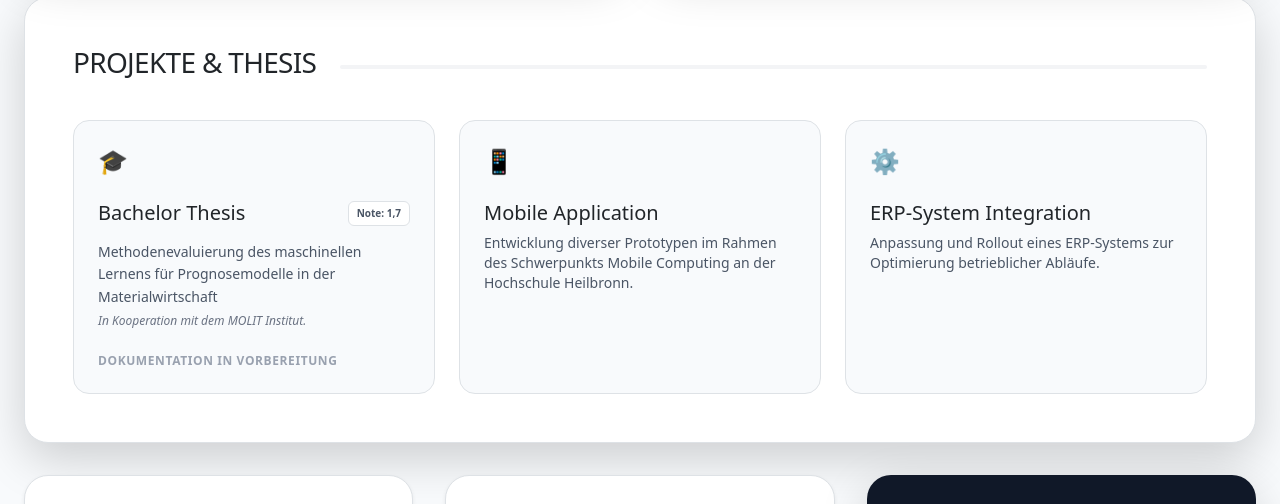
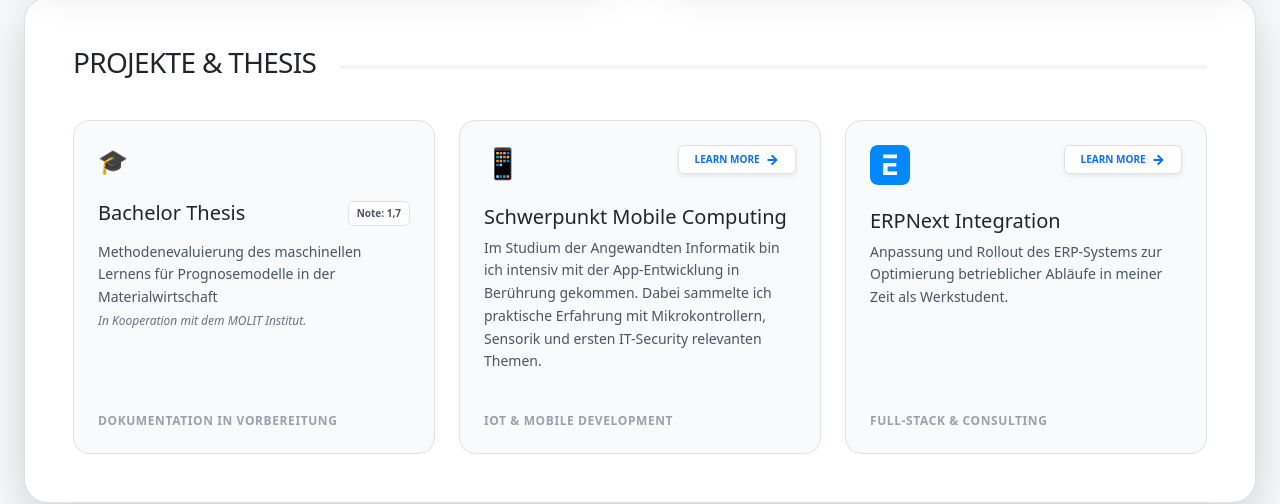
Before and after one commit to julianertle/Website, a React (Vite) app: page / in a window 1280 px wide. Shown: the part 747-1251 px from the top of the page. Built offline with nearby package versions, Linux system fonts and the light colour scheme; no server answers.

Commit message:
updated project tiles 1

```diff
--- a/src/assets/SvgIcons.jsx
+++ b/src/assets/SvgIcons.jsx
@@ -16,3 +16,24 @@ export const LocationIcon = ({ className }) => (
     <path d="M206.549,0L206.549,0c-82.6,0-149.3,66.7-149.3,149.3c0,28.8,9.2,56.3,22,78.899l97.3,168.399c6.1,11,18.4,16.5,30,16.5 c11.601,0,23.3-5.5,30-16.5l97.3-168.299c12.9-22.601,22-49.601,22-78.901C355.849,66.8,289.149,0,206.549,0z M206.549,193.4 c-30,0-54.5-24.5-54.5-54.5s24.5-54.5,54.5-54.5s54.5,24.5,54.5,54.5C261.049,169,236.549,193.4,206.549,193.4z" />
   </svg>
 );
+
+// Usage of Logo is permitted under the license and trademark of ERPNext see https://erpnext.com/license-trademark
+export const ERPNextIcon = ({ className }) => (
+  <svg
+    className={className}
+    viewBox="0 0 48 48"
+    xmlns="http://www.w3.org/2000/svg"
+    fill="none"
+  >
+    <path
+      d="M0 9.6C0 4.29807 4.29807 0 9.6 0H38.4C43.7019 0 48 4.29807 48 9.6V38.4C48 43.7019 43.7019 48 38.4 48H9.6C4.29807 48 0 43.7019 0 38.4V9.6Z"
+      fill="#0089FF"
+    />
+    <path
+      clipRule="evenodd"
+      fillRule="evenodd"
+      d="M32.3457 15.8147H31.5405H21.0734H15.8399V11.5205H32.3457V15.8147ZM21.0734 25.8787V31.7832H32.4798V36.0774H15.8398V21.5845H21.0734H31.5405V25.8787H21.0734Z"
+      fill="white"
+    />
+  </svg>
+);
--- a/src/components/Content.jsx
+++ b/src/components/Content.jsx
@@ -3,7 +3,12 @@ import portraitImage from "../assets/portrait.png";
 import SkillsInfo from "./ContentSections/SkillsInfo";
 import Languages from "./Languages";
 import Typewriter from "typewriter-effect";
-import { LinkedInIcon, GitHubIcon, LocationIcon } from "../assets/SvgIcons";
+import {
+  LinkedInIcon,
+  GitHubIcon,
+  LocationIcon,
+  ERPNextIcon,
+} from "../assets/SvgIcons";
 
 function Content() {
   const [activeTooltip, setActiveTooltip] = useState(null);
@@ -20,7 +25,6 @@ function Content() {
         {/* KARTE 1: PORTRAIT & INFO */}
         <div className="rounded-3xl shadow-lg bg-white overflow-visible transition-all duration-300 hover:shadow-xl border border-gray-100">
           <div className="flex flex-col lg:flex-row h-full overflow-visible">
-            {/* BILD-CONTAINER: overflow-visible ist hier der Schlüssel */}
             <div className="w-full lg:w-3/5 h-auto lg:h-full relative group overflow-visible">
               <a href="/about" className="block w-full h-full">
                 <img
@@ -65,7 +69,6 @@ function Content() {
 
                 <div className="flex-grow"></div>
 
-                {/* Untertitel: lg:text-lg macht den Text auf großen Bildschirmen deutlich präsenter */}
                 <p className="text-[14px] lg:text-base text-gray-400 font-black uppercase tracking-[0.4em] leading-relaxed">
                   IT Security Student & Developer
                 </p>
@@ -236,22 +239,69 @@ function Content() {
               </div>
             </div>
 
-            <div className="p-6 rounded-2xl bg-slate-50 border border-gray-200 hover:border-blue-300 transition-colors group">
-              <span className="text-2xl mb-4 block">📱</span>
-              <h5 className="font-bold text-lg mb-2">Mobile Application</h5>
-              <p className="text-sm text-gray-600">
-                Entwicklung diverser Prototypen im Rahmen des Schwerpunkts
-                Mobile Computing an der Hochschule Heilbronn.
-              </p>
+            <div className="p-6 rounded-2xl bg-slate-50 border border-gray-200 hover:border-blue-300 transition-all group flex flex-col justify-between">
+              <div>
+                <div className="flex justify-between items-start mb-4">
+                  <span className="text-3xl transition-transform duration-300 group-hover:scale-110">
+                    📱
+                  </span>
+                  <a
+                    href="https://github.com/julianertle"
+                    target="_blank"
+                    rel="noopener noreferrer"
+                    className="text-[10px] font-black bg-white border border-gray-200 text-blue-600 hover:bg-blue-50 px-3 py-1.5 rounded-md transition-all no-underline inline-flex items-center gap-1.5 shadow-sm"
+                    style={{ textDecoration: "none" }}
+                  >
+                    <span>LEARN MORE</span>
+                    <span className="text-sm leading-none transition-transform group-hover:translate-x-0.5">
+                      →
+                    </span>
+                  </a>
+                </div>
+                <h5 className="font-bold text-lg mb-2 text-gray-900">
+                  Schwerpunkt Mobile Computing
+                </h5>
+                <p className="text-sm text-gray-600 leading-relaxed">
+                  Im Studium der Angewandten Informatik bin ich intensiv mit der
+                  App-Entwicklung in Berührung gekommen. Dabei sammelte ich
+                  praktische Erfahrung mit Mikrokontrollern, Sensorik und ersten
+                  IT-Security relevanten Themen.
+                </p>
+              </div>
+              <div className="mt-4 text-xs font-bold text-gray-400 uppercase tracking-wider group-hover:text-blue-600 transition-colors">
+                IoT & Mobile Development
+              </div>
             </div>
 
-            <div className="p-6 rounded-2xl bg-slate-50 border border-gray-200 hover:border-blue-300 transition-colors group">
-              <span className="text-2xl mb-4 block">⚙️</span>
-              <h5 className="font-bold text-lg mb-2">ERP-System Integration</h5>
-              <p className="text-sm text-gray-600">
-                Anpassung und Rollout eines ERP-Systems zur Optimierung
-                betrieblicher Abläufe.
-              </p>
+            {/* ERP-System Integration Tile */}
+            <div className="p-6 rounded-2xl bg-slate-50 border border-gray-200 hover:border-[#0089FF]/30 transition-all group flex flex-col justify-between">
+              <div>
+                <div className="flex justify-between items-start mb-4">
+                  <ERPNextIcon className="w-10 h-10 transition-transform duration-300 group-hover:scale-110" />
+                  <a
+                    href="https://frappe.io/erpnext/"
+                    target="_blank"
+                    rel="noopener noreferrer"
+                    className="text-[10px] font-black bg-white border border-gray-200 text-[#0089FF] hover:bg-[#0089FF]/5 px-3 py-1.5 rounded-md transition-all no-underline decoration-transparent inline-flex items-center gap-1.5 shadow-sm"
+                    style={{ textDecoration: "none" }} // Zusätzliche Sicherheit gegen globale Styles
+                  >
+                    <span>LEARN MORE</span>
+                    <span className="text-sm leading-none transition-transform group-hover:translate-x-0.5">
+                      →
+                    </span>
+                  </a>
+                </div>
+                <h5 className="font-bold text-lg mb-2 text-gray-900">
+                  ERPNext Integration
+                </h5>
+                <p className="text-sm text-gray-600 leading-relaxed">
+                  Anpassung und Rollout des ERP-Systems zur Optimierung
+                  betrieblicher Abläufe in meiner Zeit als Werkstudent.
+                </p>
+              </div>
+              <div className="mt-4 text-xs font-bold text-gray-400 uppercase tracking-wider group-hover:text-[#0089FF] transition-colors">
+                Full-Stack & Consulting
+              </div>
             </div>
           </div>
         </div>
```
